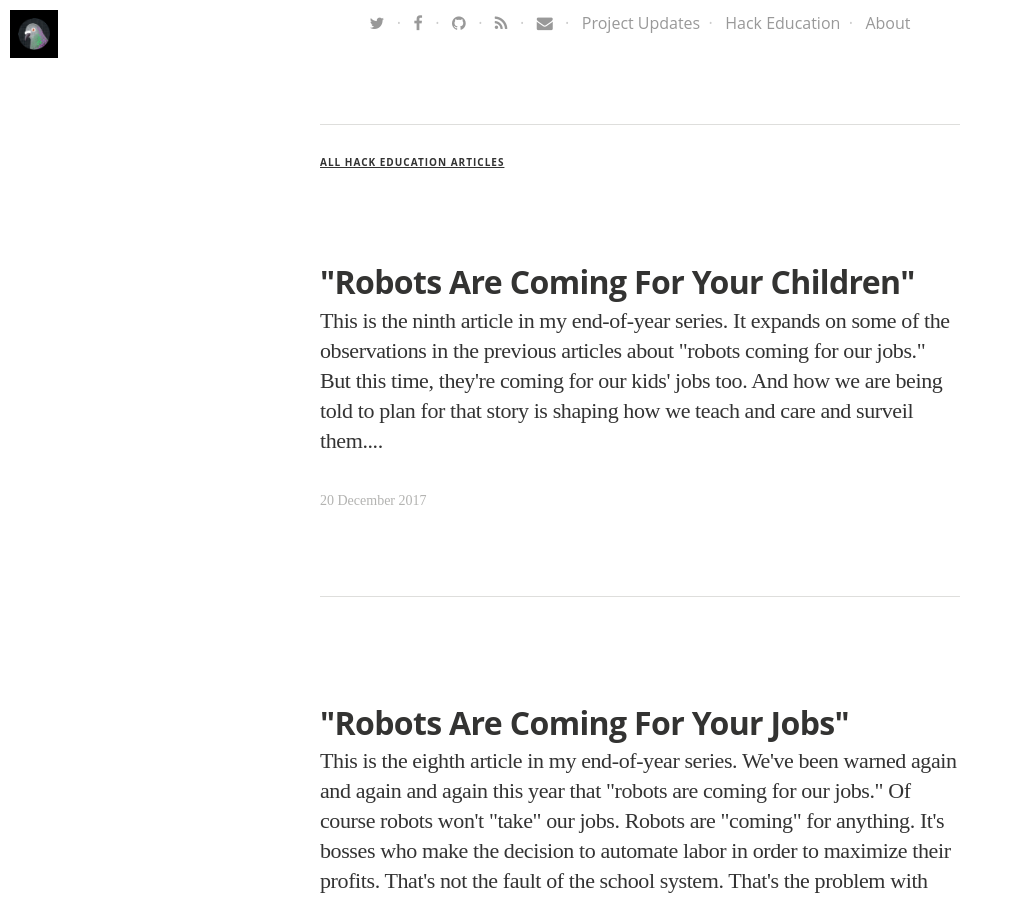
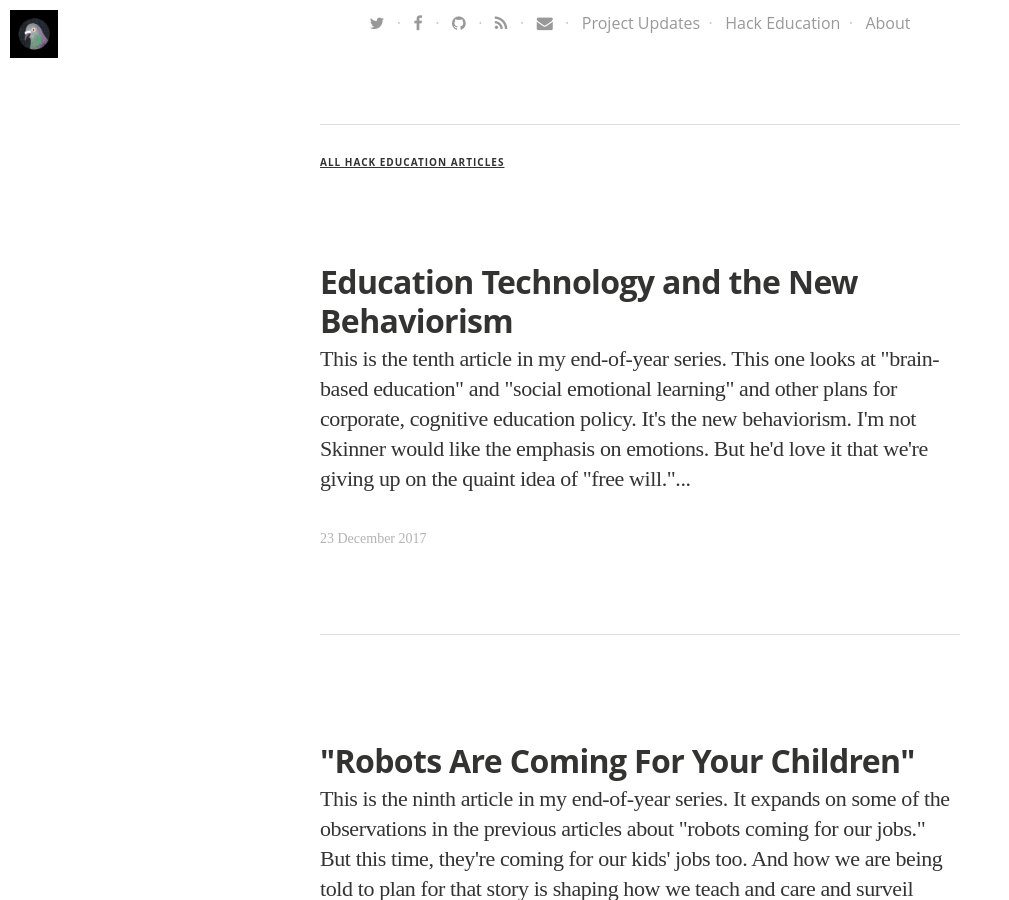
Before and after one commit to HackEducation/Writing, a Jekyll site: the page built from index.html, in a window 1280 px wide and 900 px high, scrolled down 677 px. Shown: the whole window, without its empty margins (0-1009 px from the left). Built offline with Jekyll 4.4.1, drawn with Linux system fonts in a browser that asks for light colours; nearby versions of some CDN libraries; some web fonts are replaced.

Commit message:
updated index

```diff
--- a/index.html
+++ b/index.html
@@ -6,6 +6,28 @@ layout: default
 
 <h5 class="index-headline featured"><span><a href="http://hackeducation.com/archives">All Hack Education Articles</a></span></h5>
 
+
+    <div class="container featured">
+
+        <article class="post" itemscope itemtype="http://schema.org/BlogPosting" role="article">
+          <div class="article-item">
+            <header class="post-header">
+              <h2 class="post-title" itemprop="name"><a href="http://hackeducation.com/2017/12/23/top-ed-tech-trends-social-emotional-learning" itemprop="url">Education Technology and the New Behaviorism</a></h2>
+            </header>
+            <section class="post-excerpt" itemprop="description">
+              <p>This is the tenth article in my end-of-year series. This one looks at "brain-based education" and "social emotional learning" and other plans for corporate, cognitive education policy. It's the new behaviorism. I'm not Skinner would like the emphasis on emotions. But he'd love it that we're giving up on the quaint idea of "free will."...</p>
+            </section>
+            <div class="post-meta">
+              <time datetime="23 December 2017">23 December 2017</time>
+  <!--            <span class="post-tags-set">on <span class="post-tag-">, <a href="/tag/"></a></span></span>-->
+            </div>
+          <div>
+        </article>
+
+        </div>
+
+
+<h5 class="index-headline featured"><span></span></h5>
 
     <div class="container featured">
 
```
